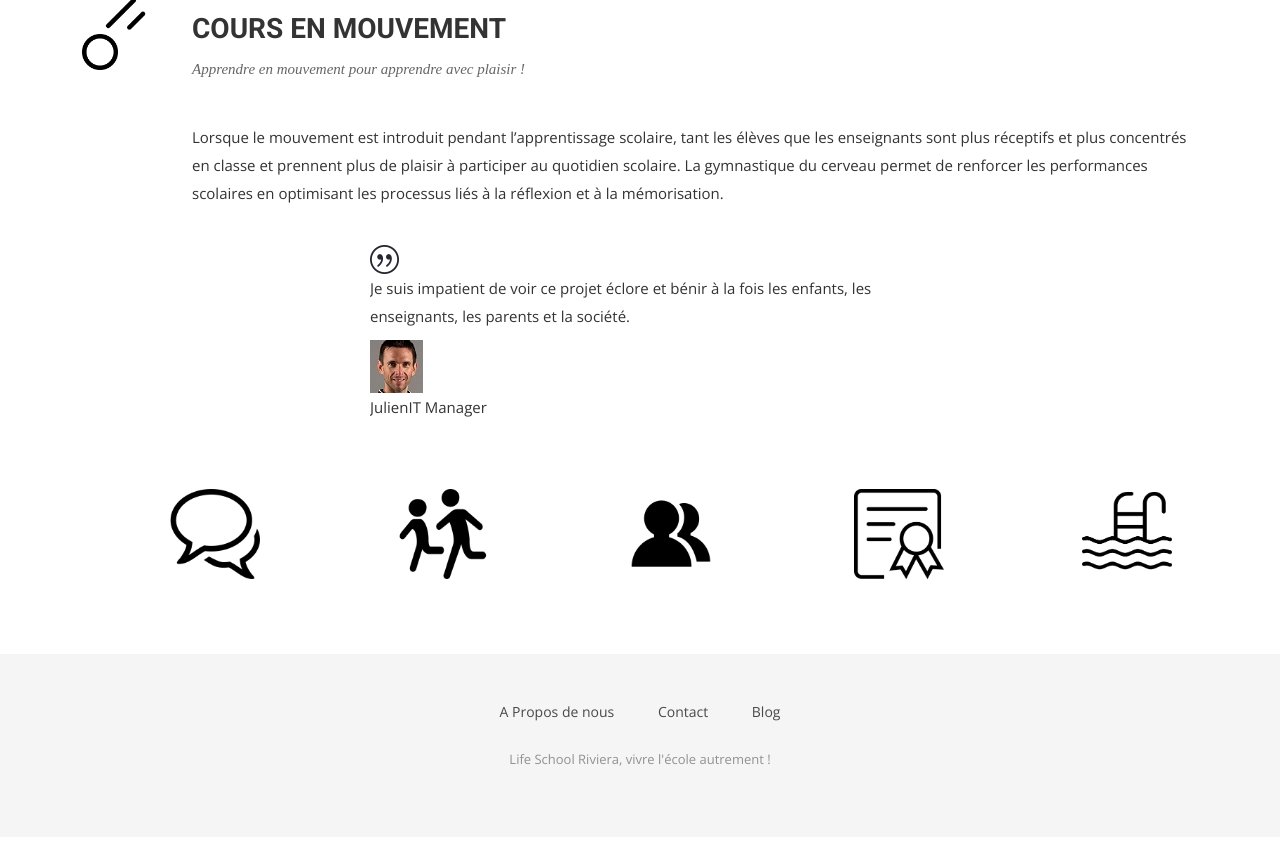
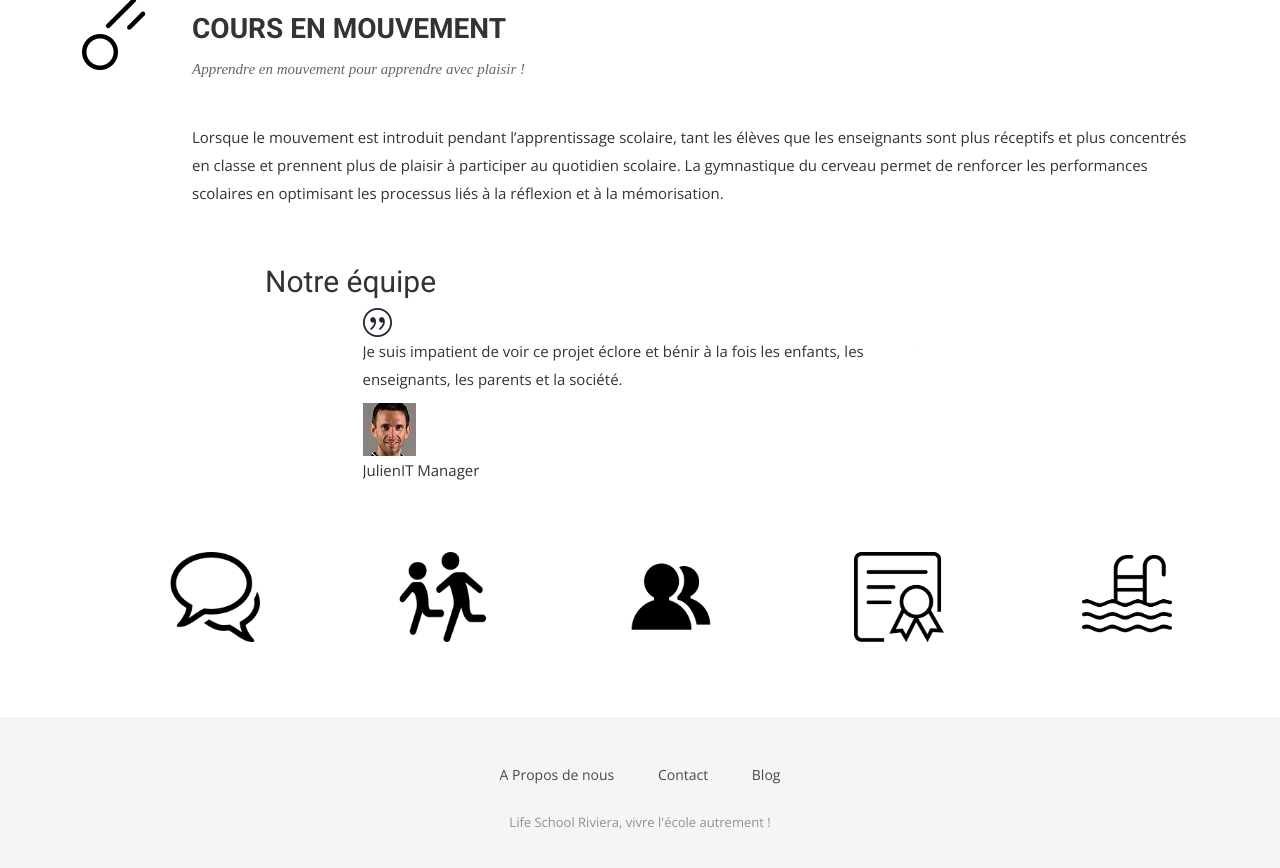
Before and after one commit to midjoule/lifeschool, a Jekyll site: the page built from index.html, in a window 1280 px wide and 900 px high, scrolled down 7174 px. Shown: the top 868 px of the window. Built offline with Jekyll 4.4.1, drawn with Linux system fonts in a browser that asks for light colours; nearby versions of some CDN libraries; some web fonts are replaced; before the commit the page ends 8011 px from its top, so only the background shows below that.

Commit message:
Update index.html

```diff
--- a/index.html
+++ b/index.html
@@ -199,18 +199,23 @@ permalink: /
 <!-- Team Start -->
 <section id="team">
   <div class="container">
+    <div class="row">
+      <div class="col-md-10 col-md-offset-2 col-sm-12">
+        <h2>Notre équipe</h2>
+      </div>
+    </div>
+    <div class="row">
       <div class="col-md-6 col-md-offset-3 col-xs-12">
-
         <div class="testimonial-carousel">
           <div id="testimonial-slider" class="owl-carousel">
             {% for tm in site.data.team %}
             <div>
-                <img src="img/cotation.png" alt="IMG">
-                <p>{{ tm.testimonial }}</p>
-                <div class="user">
-                  <img src="{{ tm.image }}" alt="{{ tm.name }}">
-                  <p><span>{{ tm.name }}</span>{{ tm.title }}</p>
-                </div>
+              <img src="img/cotation.png" alt="quotation">
+              <p>{{ tm.testimonial }}</p>
+              <div class="user">
+                <img src="{{ tm.image }}" alt="{{ tm.name }}">
+                <p><span>{{ tm.name }}</span>{{ tm.title }}</p>
+              </div>
             </div>
             {% endfor %}
           </div>
```
